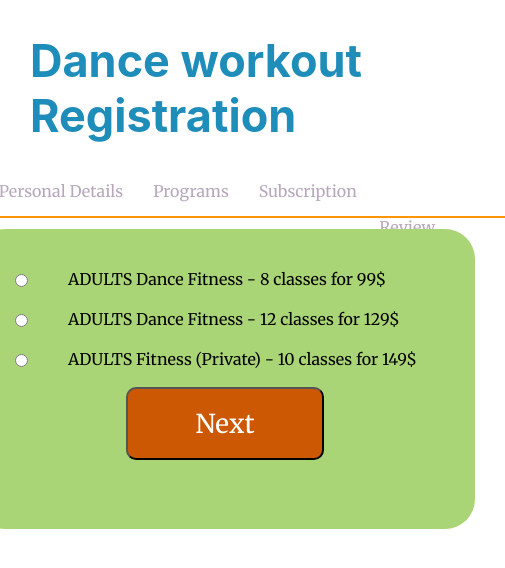
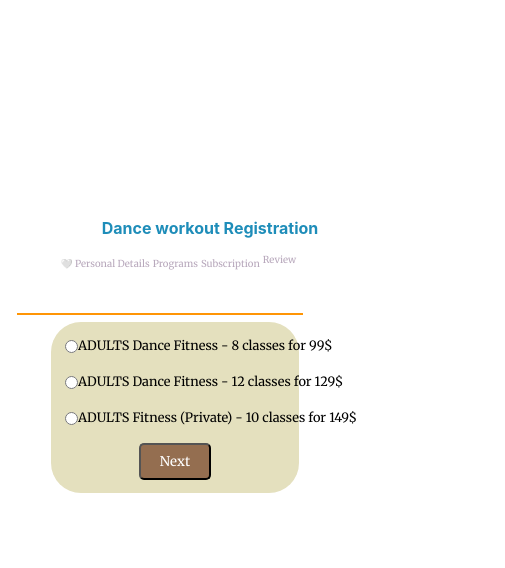
Before and after one commit to srpari/OnlineRegistration, a React (Create React App) app in the folder onlineregistration/: page /subscription in a window 390 px wide. Shown: the top 568 px of the page, 505 px wide, since content can reach past the window. Built offline with nearby package versions, Linux system fonts and the light colour scheme.

Commit message:
Changes in CSS

```diff
--- a/onlineregistration/src/App.css
+++ b/onlineregistration/src/App.css
@@ -7,7 +7,7 @@
   flex-direction: column;
   justify-content: center;
   align-items: center;
-  font-size: 16px;
+  font-size: 1rem;
   /* color: #fff; */
 }
 
@@ -21,22 +21,23 @@ body {
 }
 
 h1 {
-  font-size: 45px;
+  font-size: 2rem;
   font-family: -apple-system, BlinkMacSystemFont, "Segoe UI", Roboto, Oxygen,
     Ubuntu, Cantarell, "Open Sans", "Helvetica Neue", sans-serif;
   margin-left: 30px;
 }
 .signup-container {
+  display: grid;
   min-width: 500px;
   min-height: 500px;
   position: relative;
   padding-left: 20px;
-  font-size: 16px;
+  /* font-size: 1rem; */
 }
 
 form {
   color: #000;
-  background: #aad576;
+  background: #e4e0be;
   border-radius: 30px;
   padding: 30px;
   min-width: 500px;
@@ -51,21 +52,21 @@ form p {
   margin-top: 2px;
   margin-bottom: 10px;
   padding-left: 18px;
-  font-size: 14px;
+  /* font-size: 1rem; */
   width: 100%;
 }
 
 input[type="submit"] {
   color: #fff;
-  background: #cc5803;
-  font-size: 26px;
-  width: 45%;
+  background: #946e50;
+  /* font-size: 1rem; */
+  width: 30%;
 }
 
 input[type="text"],
 input[type="email"] {
   background-color: #fff;
-  font-size: 16px;
+  /* font-size: 1rem; */
   width: 95%;
 }
 
@@ -83,12 +84,12 @@ input[type="submit"] {
 }
 
 .diff-component {
-  font-size: 30px;
+  /* font-size: 1rem; */
   color: #fff;
 }
 
 .step-links {
-  margin-bottom: 40px;
+  margin-bottom: 35px;
   position: relative;
   padding-left: 10px;
 }
@@ -100,7 +101,6 @@ input[type="submit"] {
   position: absolute;
   height: 2px;
   background: #ff9505;
-  /* z-index: 1; */
   top: 43px;
   left: -10%;
   width: 120%;
@@ -108,7 +108,7 @@ input[type="submit"] {
 
 .step-links a {
   display: inline-block;
-  font-size: 16px;
+  /* font-size: 1rem; */
   padding: 8px 10px;
   margin-right: 10px;
   font-family: "Merriweather", serif;
@@ -196,3 +196,95 @@ label {
   width: 450px;
   /* border: 1px solid #42423f; */
 }
+
+@media only screen and (min-width: 320px) and (max-width: 800px) {
+  .App {
+    font-size: 0.8rem;
+    text-align: left;
+    /* color: #fff; */
+  }
+  input[type="text"],
+  input[type="email"],
+  input[type="submit"] {
+    width: 80%;
+    border-radius: 5px;
+    margin: 8px;
+    padding: 8px;
+  }
+  input[type="submit"] {
+    width: 30%;
+  }
+
+  input[type="radio"] {
+    position: relative;
+    left: 40px;
+    padding-right: 12px;
+    cursor: pointer;
+    align-items: right;
+    background-color: #000;
+  }
+
+  .signup-container {
+    display: grid;
+    min-width: 80px;
+    min-height: 85px;
+    position: relative;
+    right: 40px;
+    padding: 15px;
+  }
+  form {
+    color: #000;
+    background: #e4e0be;
+    border-radius: 30px;
+    padding: 5px;
+    min-width: 80px;
+    min-height: 85px;
+    display: flex;
+    flex-direction: column;
+    align-items: center;
+    position: relative;
+    top: 60px;
+  }
+
+  .step-links {
+    /* margin-bottom: 20px; */
+    margin-bottom: 0;
+    position: relative;
+    bottom: 10px;
+  }
+  .step-links:after {
+    content: "";
+    display: block;
+    position: relative;
+    height: 2px;
+    background: #ff9505;
+  }
+
+  .step-links a {
+    display: inline-block;
+    font-size: 0.6rem;
+    padding: 0px 0px;
+    margin-right: 3px;
+    font-family: "Merriweather", serif;
+    text-decoration: none;
+    cursor: pointer;
+    position: relative;
+    right: -20px;
+    color: #b7a7bb;
+  }
+  .subscription-container,
+  .programs-container {
+    display: flex;
+    flex-direction: column;
+    max-width: 80px;
+    position: relative;
+    left: 60px;
+    place-items: center;
+  }
+  h1 {
+    font-size: 1rem;
+    font-family: -apple-system, BlinkMacSystemFont, "Segoe UI", Roboto, Oxygen,
+      Ubuntu, Cantarell, "Open Sans", "Helvetica Neue", sans-serif;
+    /* margin-right: 20px; */
+  }
+}
--- a/onlineregistration/src/App.js
+++ b/onlineregistration/src/App.js
@@ -7,10 +7,7 @@ function App() {
 
     <Router>
     <div className="App">
-       {/* <motion.h1
-         animate={{x: 10, y: -10}}> */}
          <h1> Dance workout Registration</h1>
-            {/* </motion.h1> */}
              <NewUserRegistration/>
     </div>
     </Router>
```
